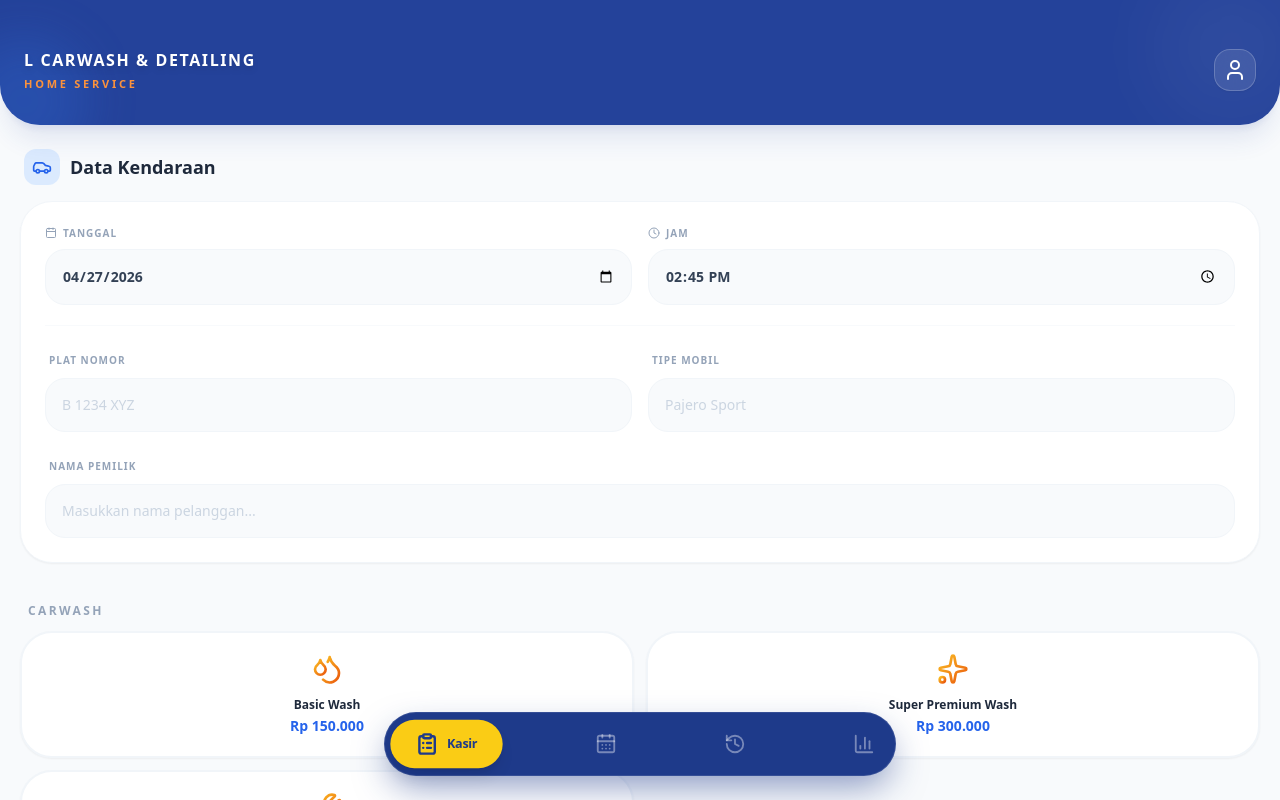
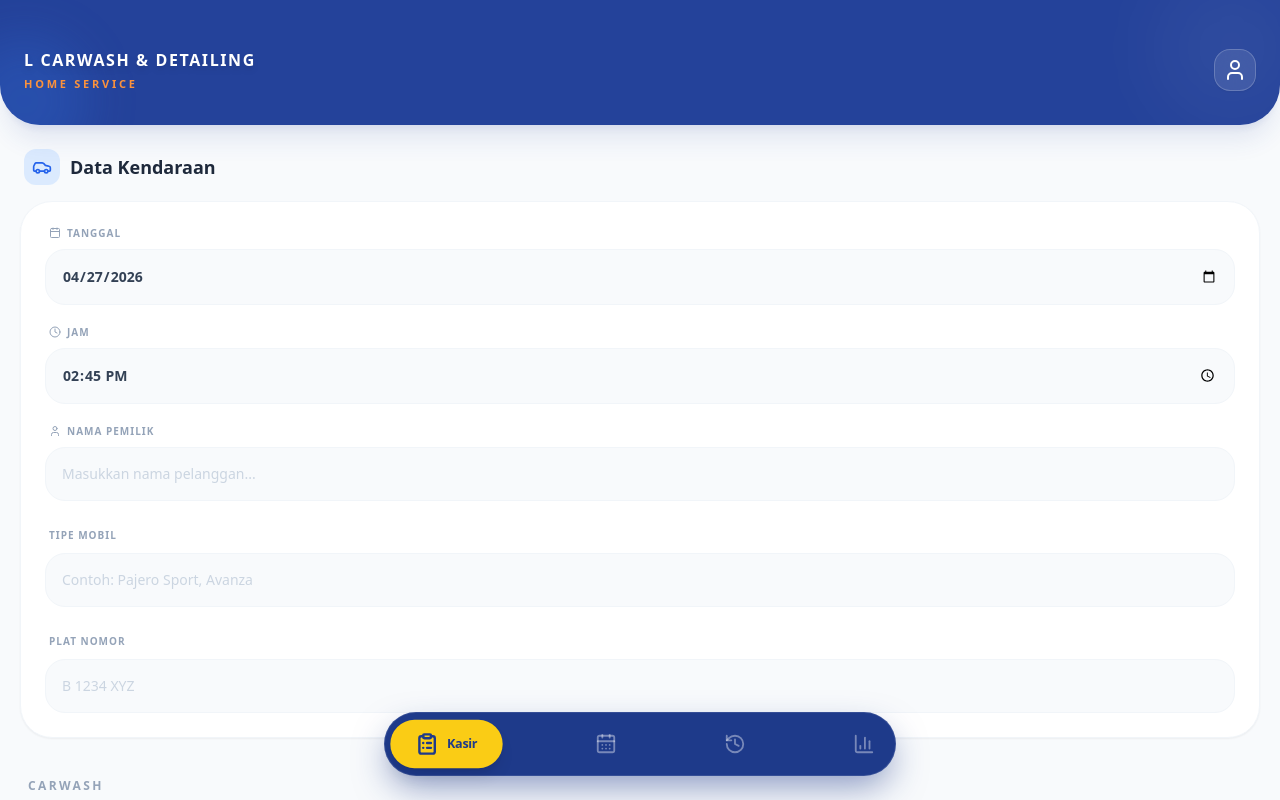
Before and after one commit to lukman040293-hue/CarwashApp, a React (Create React App) app: page / in a window 1280 px wide. Built offline with nearby package versions, Linux system fonts and the light colour scheme.

Commit message:
Update App.js

```diff
--- a/src/App.js
+++ b/src/App.js
@@ -27,7 +27,7 @@ import {
 // --- DATA MASTER LAYANAN ---
 const SERVICES = [
   { id: 'w1', name: 'Basic Wash', category: 'Carwash', price: 150000, icon: <Droplets size={32} /> },
-  { id: 'w2', name: 'Super Premium Wash', category: 'Carwash', price: { Kecil: 300000, Besar: 315000 }, icon: <Sparkles size={32} />, recommended: true },
+  { id: 'w2', name: 'Super Premium Wash', category: 'Carwash', price: 300000, icon: <Sparkles size={32} />, recommended: true }, // Hanya mobil kecil (harga fixed)
   { id: 'w3', name: 'Premium Wash', category: 'Carwash', price: 200000, icon: <Wrench size={32} /> },
   { id: 'd1', name: 'Wash(Cuci) Engine', category: 'Engine', price: { Kecil: 125000, Besar: 145000 }, icon: <Car size={32} /> },
   { id: 'd2', name: 'Detailing Engine', category: 'Engine', price: 650000, icon: <Sun size={32} /> },
@@ -231,7 +231,7 @@ function KasirView({ services, customServices, setCustomServices, setOrders, for
   return (
     <div className="animate-fadeIn space-y-6">
 
-      {/* SECTION FORM KENDARAAN */}
+      {/* SECTION FORM KENDARAAN (Satu Baris Satu Isian) */}
       <div>
         <h2 className="font-black text-lg text-slate-800 flex items-center gap-2.5 mb-4 pl-1">
           <div className="p-2 bg-blue-100 rounded-xl text-blue-600"><Car size={20}/></div>
@@ -239,54 +239,61 @@ function KasirView({ services, customServices, setCustomServices, setOrders, for
         </h2>
 
         <div className="bg-white p-6 rounded-[2rem] shadow-sm border border-slate-100 space-y-5">
-          {/* Row 1: Tanggal & Jam */}
-          <div className="grid grid-cols-2 gap-4 pb-5 border-b border-slate-50">
-            <div className="space-y-2">
-              <label className="text-[10px] font-black text-slate-400 uppercase tracking-widest flex items-center gap-1.5"><Calendar size={12}/> Tanggal</label>
-              <input type="date" value={orderDate} onChange={e => setOrderDate(e.target.value)} className="w-full bg-slate-50 border border-slate-100 rounded-[1.25rem] p-4 text-sm font-bold outline-none focus:ring-2 focus:ring-blue-500 focus:bg-white transition-all text-slate-700"/>
-            </div>
-            <div className="space-y-2">
-              <label className="text-[10px] font-black text-slate-400 uppercase tracking-widest flex items-center gap-1.5"><Clock size={12}/> Jam</label>
-              <input type="time" value={orderTime} onChange={e => setOrderTime(e.target.value)} className="w-full bg-slate-50 border border-slate-100 rounded-[1.25rem] p-4 text-sm font-bold outline-none focus:ring-2 focus:ring-blue-500 focus:bg-white transition-all text-slate-700"/>
-            </div>
+          {/* Tanggal */}
+          <div className="space-y-2">
+            <label className="text-[10px] font-black text-slate-400 uppercase tracking-widest flex items-center gap-1.5 pl-1"><Calendar size={12}/> Tanggal</label>
+            <input type="date" value={orderDate} onChange={e => setOrderDate(e.target.value)} className="w-full bg-slate-50 border border-slate-100 rounded-[1.25rem] p-4 text-sm font-bold outline-none focus:ring-2 focus:ring-blue-500 focus:bg-white transition-all text-slate-700"/>
           </div>
 
-          {/* Row 2: Plat & Tipe */}
-          <div className="grid grid-cols-2 gap-4">
-            <div className="space-y-2">
-              <label className="text-[10px] font-black text-slate-400 uppercase tracking-widest pl-1">Plat Nomor</label>
-              <input type="text" placeholder="B 1234 XYZ" value={plate} onChange={e => setPlate(e.target.value)} className="w-full bg-slate-50 border border-slate-100 rounded-[1.25rem] p-4 text-sm font-black uppercase outline-none focus:ring-2 focus:ring-blue-500 focus:bg-white transition-all placeholder:text-slate-300 placeholder:font-medium"/>
-            </div>
-            <div className="space-y-2">
-              <label className="text-[10px] font-black text-slate-400 uppercase tracking-widest pl-1">Tipe Mobil</label>
-              <input type="text" placeholder="Pajero Sport" value={carType} onChange={e => setCarType(e.target.value)} className="w-full bg-slate-50 border border-slate-100 rounded-[1.25rem] p-4 text-sm font-bold outline-none focus:ring-2 focus:ring-blue-500 focus:bg-white transition-all placeholder:text-slate-300 placeholder:font-medium"/>
-            </div>
+          {/* Jam */}
+          <div className="space-y-2">
+            <label className="text-[10px] font-black text-slate-400 uppercase tracking-widest flex items-center gap-1.5 pl-1"><Clock size={12}/> Jam</label>
+            <input type="time" value={orderTime} onChange={e => setOrderTime(e.target.value)} className="w-full bg-slate-50 border border-slate-100 rounded-[1.25rem] p-4 text-sm font-bold outline-none focus:ring-2 focus:ring-blue-500 focus:bg-white transition-all text-slate-700"/>
           </div>
 
-          {/* Row 3: Nama Pemilik */}
+          {/* Nama Pemilik */}
           <div className="space-y-2">
-            <label className="text-[10px] font-black text-slate-400 uppercase tracking-widest pl-1">Nama Pemilik</label>
+            <label className="text-[10px] font-black text-slate-400 uppercase tracking-widest pl-1 flex items-center gap-1.5"><User size={12}/> Nama Pemilik</label>
             <input type="text" placeholder="Masukkan nama pelanggan..." value={customerName} onChange={e => setCustomerName(e.target.value)} className="w-full bg-slate-50 border border-slate-100 rounded-[1.25rem] p-4 text-sm font-bold outline-none focus:ring-2 focus:ring-blue-500 focus:bg-white transition-all placeholder:text-slate-300 placeholder:font-medium"/>
+          </div>
+
+          {/* Tipe Mobil */}
+          <div className="space-y-2">
+            <label className="text-[10px] font-black text-slate-400 uppercase tracking-widest pl-1">Tipe Mobil</label>
+            <input type="text" placeholder="Contoh: Pajero Sport, Avanza" value={carType} onChange={e => setCarType(e.target.value)} className="w-full bg-slate-50 border border-slate-100 rounded-[1.25rem] p-4 text-sm font-bold outline-none focus:ring-2 focus:ring-blue-500 focus:bg-white transition-all placeholder:text-slate-300 placeholder:font-medium"/>
+          </div>
+
+          {/* Plat Nomor */}
+          <div className="space-y-2">
+            <label className="text-[10px] font-black text-slate-400 uppercase tracking-widest pl-1">Plat Nomor</label>
+            <input type="text" placeholder="B 1234 XYZ" value={plate} onChange={e => setPlate(e.target.value)} className="w-full bg-slate-50 border border-slate-100 rounded-[1.25rem] p-4 text-sm font-black uppercase outline-none focus:ring-2 focus:ring-blue-500 focus:bg-white transition-all placeholder:text-slate-300 placeholder:font-medium"/>
           </div>
         </div>
       </div>
 
-      {/* SECTION DAFTAR LAYANAN */}
+      {/* SECTION DAFTAR LAYANAN (1 Layar HP 1 Kolom Penuh) */}
       <div className="space-y-6 pt-4">
         {Object.keys(groupedServices).map(cat => (
-          <div key={cat} className="space-y-3">
+          <div key={cat} className="space-y-4">
             <h3 className="font-black text-xs text-slate-400 uppercase tracking-[0.2em] ml-2">{cat}</h3>
-            <div className="grid grid-cols-2 gap-3">
+            {/* grid-cols-1 untuk tampilan penuh lebar dari atas ke bawah */}
+            <div className="grid grid-cols-1 gap-4">
               {groupedServices[cat].map(item => {
                 const isSelected = selectedItems.find(i => i.id === item.id);
                 return (
-                  <div key={item.id} onClick={() => toggleItem(item)} className={`p-5 rounded-[2rem] border-2 transition-all flex flex-col items-center text-center relative cursor-pointer active:scale-[0.98] ${isSelected ? 'border-blue-500 bg-blue-50 shadow-md' : 'bg-white border-slate-100 shadow-sm hover:border-slate-200'}`}>
-                    {isSelected && <div className="absolute top-3 right-3 bg-blue-600 text-white rounded-full p-0.5 shadow-sm"><CheckCircle2 size={16}/></div>}
-                    <div className="mb-3 icon-yellow-grad">{item.category === 'Layanan Custom' ? <Wrench size={32}/> : item.icon}</div>
-                    <p className="text-[12px] font-bold leading-tight mb-1 text-slate-800">{item.name}</p>
-                    <p className="text-sm font-black text-blue-600">{formatRp(getPrice(item, carSize))}</p>
+                  <div key={item.id} onClick={() => toggleItem(item)} className={`p-6 rounded-[2rem] border-2 transition-all flex flex-col items-center text-center relative cursor-pointer active:scale-[0.98] ${isSelected ? 'border-blue-500 bg-blue-50 shadow-md' : 'bg-white border-slate-100 shadow-sm hover:border-slate-200'}`}>
+                    {isSelected && <div className="absolute top-4 right-4 bg-blue-600 text-white rounded-full p-1 shadow-sm"><CheckCircle2 size={20}/></div>}
+
+                    {/* Ikon diperbesar */}
+                    <div className="mb-4 icon-yellow-grad scale-125">{item.category === 'Layanan Custom' ? <Wrench size={32}/> : item.icon}</div>
+
+                    {/* Teks diperbesar */}
+                    <p className="text-sm font-bold leading-tight mb-2 text-slate-800">{item.name}</p>
+                    <p className="text-lg font-black text-blue-600">{formatRp(getPrice(item, carSize))}</p>
+
+                    {/* Dropdown Ukuran Mobil (Hanya muncul jika item.price berbentuk Object) */}
                     {isSelected && typeof item.price === 'object' && (
-                      <select value={carSize} onChange={e => {e.stopPropagation(); setCarSize(e.target.value)}} className="mt-4 w-full text-xs p-2.5 border border-blue-200 rounded-xl bg-blue-100 text-blue-800 font-bold outline-none text-center appearance-none cursor-pointer">
+                      <select value={carSize} onChange={e => {e.stopPropagation(); setCarSize(e.target.value)}} className="mt-5 w-full max-w-[200px] text-sm p-3 border border-blue-200 rounded-xl bg-blue-100 text-blue-800 font-bold outline-none text-center appearance-none cursor-pointer">
                         <option value="Kecil">Mobil Kecil</option>
                         <option value="Besar">Mobil Besar</option>
                       </select>
@@ -300,14 +307,14 @@ function KasirView({ services, customServices, setCustomServices, setOrders, for
 
         {/* CUSTOM LAYANAN */}
         {!showCustomForm ? (
-          <button onClick={() => setShowCustomForm(true)} className="w-full py-5 border-2 border-dashed border-slate-300 rounded-[2rem] text-slate-400 text-xs font-bold flex items-center justify-center gap-2 bg-white hover:bg-slate-50 hover:text-slate-500 hover:border-slate-400 transition-colors active:bg-slate-100">
-            <Plus size={18}/> Tambah Layanan Khusus
+          <button onClick={() => setShowCustomForm(true)} className="w-full py-5 border-2 border-dashed border-slate-300 rounded-[2rem] text-slate-400 text-sm font-bold flex items-center justify-center gap-2 bg-white hover:bg-slate-50 hover:text-slate-500 hover:border-slate-400 transition-colors active:bg-slate-100">
+            <Plus size={20}/> Tambah Layanan Khusus
           </button>
         ) : (
-          <div className="bg-blue-50 p-5 rounded-[2rem] border border-blue-200 space-y-4 shadow-inner">
+          <div className="bg-blue-50 p-6 rounded-[2rem] border border-blue-200 space-y-4 shadow-inner">
              <div className="flex justify-between items-center px-1">
-                <span className="text-sm font-black text-blue-800">Layanan Baru</span>
-                <button onClick={() => setShowCustomForm(false)} className="bg-blue-100 p-1.5 rounded-full text-blue-500"><X size={18}/></button>
+                <span className="text-base font-black text-blue-800">Layanan Baru</span>
+                <button onClick={() => setShowCustomForm(false)} className="bg-blue-100 p-2 rounded-full text-blue-500"><X size={20}/></button>
              </div>
              <input type="text" placeholder="Nama Layanan (Misa: Poles Kaca)" value={customName} onChange={e => setCustomName(e.target.value)} className="w-full p-4 rounded-2xl text-sm font-bold bg-white border border-blue-100 outline-none focus:ring-2 focus:ring-blue-400 placeholder:font-medium"/>
              <input type="number" placeholder="Harga (Rp)" value={customPrice} onChange={e => setCustomPrice(e.target.value)} className="w-full p-4 rounded-2xl text-sm font-bold bg-white border border-blue-100 outline-none focus:ring-2 focus:ring-blue-400 placeholder:font-medium"/>
@@ -322,7 +329,7 @@ function KasirView({ services, customServices, setCustomServices, setOrders, for
         )}
       </div>
 
-      {/* DISATUKAN DI BAWAH (TIDAK MENGAMBANG LAGI) */}
+      {/* DISATUKAN DI BAWAH */}
       <div className="bg-white p-6 rounded-[2rem] shadow-sm border border-slate-100 flex justify-between items-center w-full mt-6 mb-8">
         <div className="flex-1 min-w-0 pr-4">
           <p className="text-[10px] font-black text-slate-400 uppercase tracking-[0.2em] mb-1">Total Tagihan</p>
```
